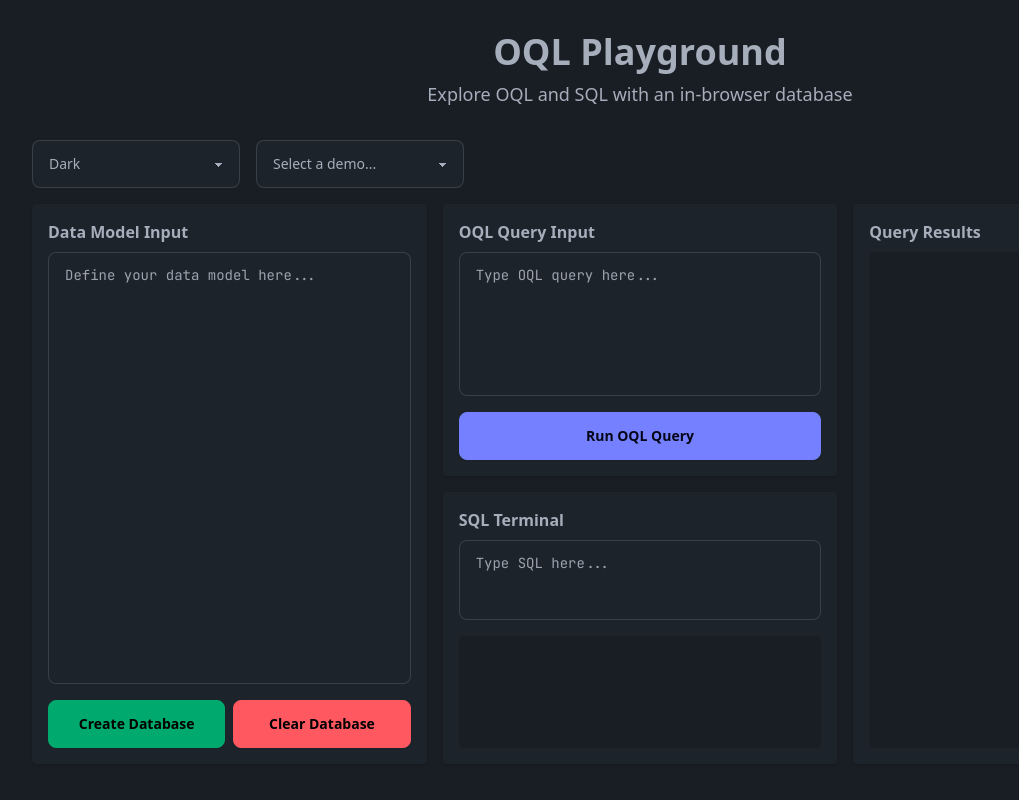
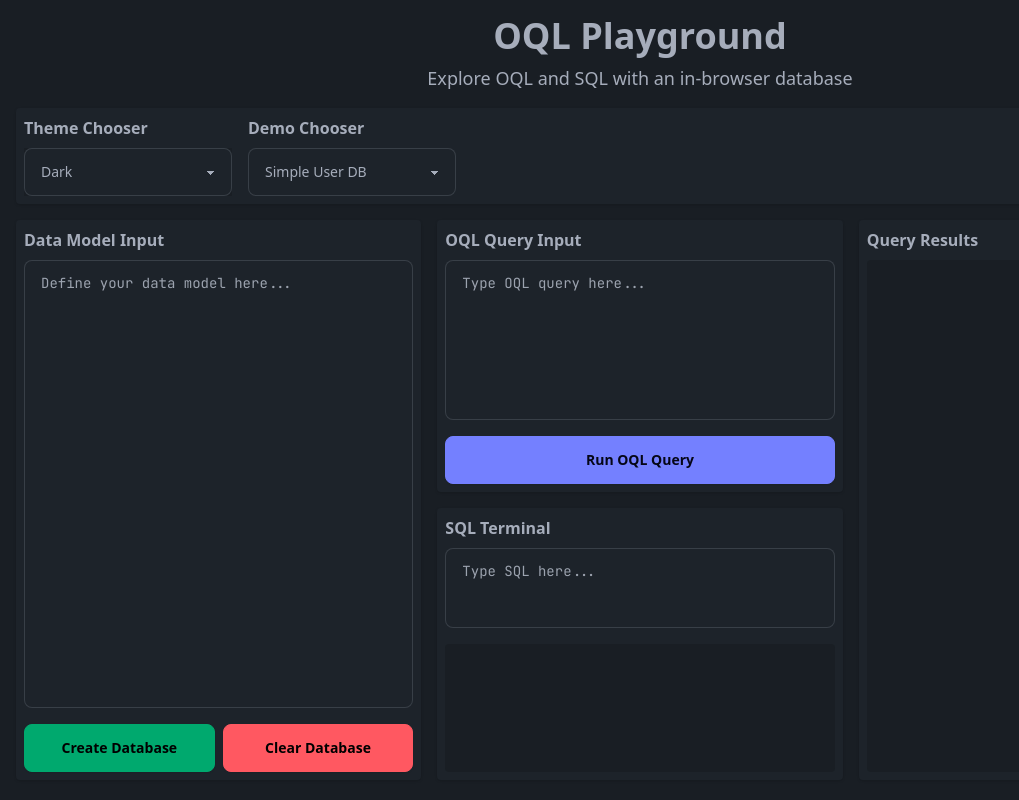
Before and after one commit to edadma/oql-playground, a React (Vite) app: page / in a window 1280 px wide. Shown: the whole page, without its empty margins (0-1019 px from the left). Built offline with nearby package versions, Linux system fonts and the light colour scheme.

Commit message:
fix ui layout

```diff
--- a/src/App.tsx
+++ b/src/App.tsx
@@ -45,7 +45,45 @@ const App: FC = () => {
   }
 
   const handleOqlSubmit = (): void => {
-    const mockResult = { data: { message: 'Hello OQL!' } } // Replace with OQL logic
+    const mockResult = {
+      data: {
+        message: [
+          'Hello OQL!',
+          'asdf',
+          'asdf',
+          'asdf',
+          'asdf',
+          'asdf',
+          'asdf',
+          'asdf',
+          'asdf',
+          'asdf',
+          'asdf',
+          'asdf',
+          'asdf',
+          'asdf',
+          'asdf',
+          'asdf',
+          'asdf',
+          'asdf',
+          'asdf',
+          'asdf',
+          'asdf',
+          'asdf',
+          'asdf',
+          'asdf',
+          'asdf',
+          'asdf',
+          'asdf',
+          'asdf',
+          'asdf',
+          'asdf',
+          'asdf',
+          'asdf',
+          'asdf',
+        ],
+      },
+    } // Replace with OQL logic
     setOqlResult(mockResult)
   }
 
@@ -63,20 +101,24 @@ const App: FC = () => {
   }
 
   return (
-    <div className="min-h-screen bg-base-200 text-base-content p-8">
-      <div className="text-center mb-8">
+    <div className="min-h-screen bg-base-200 text-base-content p-4">
+      <div className="text-center mb-4">
         <h1 className="text-4xl font-bold">OQL Playground</h1>
         <p className="mt-2 text-lg">Explore OQL and SQL with an in-browser database</p>
       </div>
 
-      <div className="flex items-center gap-4 mb-4">
+      <div className="bg-base-100 p-2 rounded shadow flex items-center gap-4 mb-4">
+        <div>
+          <label className="block mb-2 font-bold">Theme Chooser</label>
           <ThemeSelectorDropdown />
+        </div>
+        <div>
+          <label className="block mb-2 font-bold">Demo Chooser</label>
           <select
             className="select select-bordered w-52"
             value={demoDatabase}
             onChange={(e) => handleDemoSelection(e.target.value)}
           >
-          <option value="">Select a demo...</option>
             {Object.keys(demoOptions).map((option) => (
               <option key={option} value={option}>
                 {option}
@@ -84,14 +126,14 @@ const App: FC = () => {
             ))}
           </select>
         </div>
+      </div>
 
       <div className="grid grid-cols-3 gap-4 mt-4 h-[calc(100vh-240px)]">
-        <div className="bg-base-100 p-4 rounded shadow flex flex-col">
+        <div className="bg-base-100 p-2 rounded shadow flex flex-col">
           <label className="block mb-2 font-bold">Data Model Input</label>
           <textarea
             className="textarea textarea-bordered w-full flex-grow mb-4 resize-none overflow-y-auto font-mono"
             placeholder="Define your data model here..."
-            style={{ minHeight: '200px' }}
           ></textarea>
           <div className="flex gap-2">
             <button
@@ -107,7 +149,7 @@ const App: FC = () => {
         </div>
 
         <div className="flex flex-col gap-4 h-full">
-          <div className="bg-base-100 p-4 rounded shadow flex flex-col flex-1">
+          <div className="bg-base-100 p-2 rounded shadow flex flex-col flex-1">
             <label className="block mb-2 font-bold">OQL Query Input</label>
             <textarea
               className="textarea textarea-bordered w-full flex-grow font-mono resize-none"
@@ -118,7 +160,7 @@ const App: FC = () => {
             </button>
           </div>
 
-          <div className="bg-base-100 p-4 rounded shadow flex flex-col flex-1">
+          <div className="bg-base-100 p-2 rounded shadow flex flex-col flex-1">
             <label className="block mb-2 font-bold">SQL Terminal</label>
             <textarea
               className="textarea textarea-bordered w-full h-20 mb-4 font-mono resize-none"
@@ -133,9 +175,9 @@ const App: FC = () => {
           </div>
         </div>
 
-        <div className="bg-base-100 p-4 rounded shadow flex flex-col h-full">
+        <div className="bg-base-100 p-2 rounded shadow flex flex-col h-full">
           <label className="block mb-2 font-bold">Query Results</label>
-          <div className="bg-base-200 p-4 rounded flex-grow overflow-y-auto h-0">
+          <div className="bg-base-200 rounded flex-grow overflow-y-auto h-0">
             <pre className="text-sm font-mono h-full">
               {oqlResult ? JSON.stringify(oqlResult, null, 2) : ''}
             </pre>
```
Lines whose indentation alone changed are shown as unchanged.
